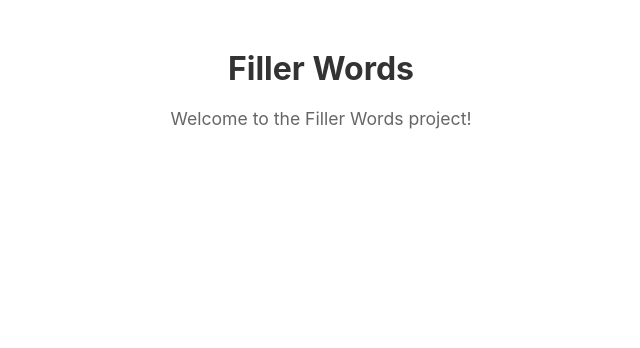
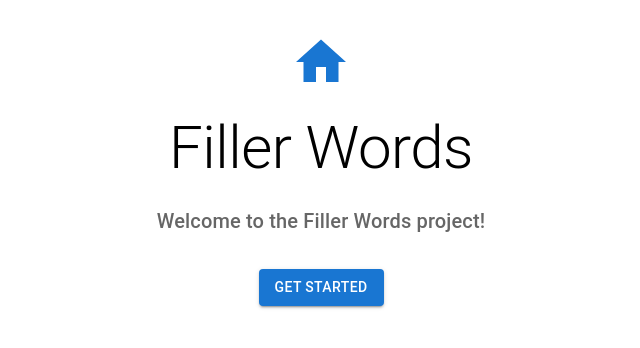
Before and after one commit to mquinn-media/filler-word, a React app: page / in a window 1280 px wide. Shown: the top 348 px of the page, without its empty margins (319-959 px from the left). Built offline with nearby package versions, Linux system fonts and the light colour scheme.

Commit message:
Install Material Design library

```diff
--- a/package.json
+++ b/package.json
@@ -26,6 +26,10 @@
     "webpack-dev-server": "^5.2.2"
   },
   "dependencies": {
+    "@emotion/react": "^11.14.0",
+    "@emotion/styled": "^11.14.1",
+    "@mui/icons-material": "^7.3.6",
+    "@mui/material": "^7.3.6",
     "react": "^19.2.3",
     "react-dom": "^19.2.3"
   }
--- a/src/App.jsx
+++ b/src/App.jsx
@@ -1,12 +1,24 @@
 import React from 'react';
 import './App.css';
+import { Container, Typography, Button, Box } from '@mui/material';
+import { Home as HomeIcon } from '@mui/icons-material';
 
 function App() {
   return (
-    <div className="App">
-      <h1>Filler Words</h1>
-      <p>Welcome to the Filler Words project!</p>
-    </div>
+    <Container maxWidth="md">
+      <Box sx={{ textAlign: 'center', mt: 4 }}>
+        <HomeIcon sx={{ fontSize: 60, color: 'primary.main', mb: 2 }} />
+        <Typography variant="h2" component="h1" gutterBottom>
+          Filler Words
+        </Typography>
+        <Typography variant="h6" color="text.secondary" paragraph>
+          Welcome to the Filler Words project!
+        </Typography>
+        <Button variant="contained" color="primary" sx={{ mt: 2 }}>
+          Get Started
+        </Button>
+      </Box>
+    </Container>
   );
 }
 
```
Also changed, not shown: 1 other file (tests, documents, lock files or other folders).
